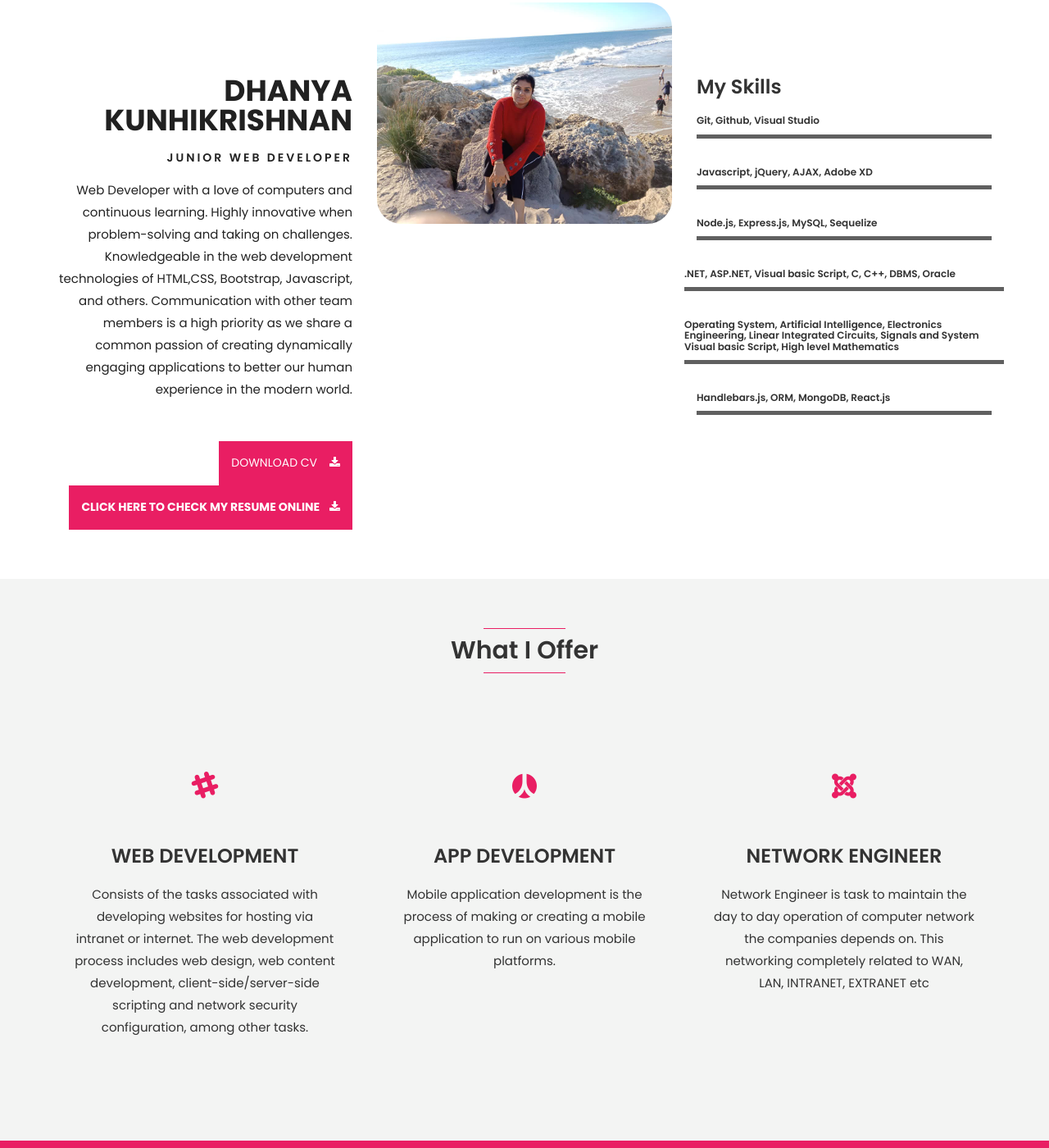
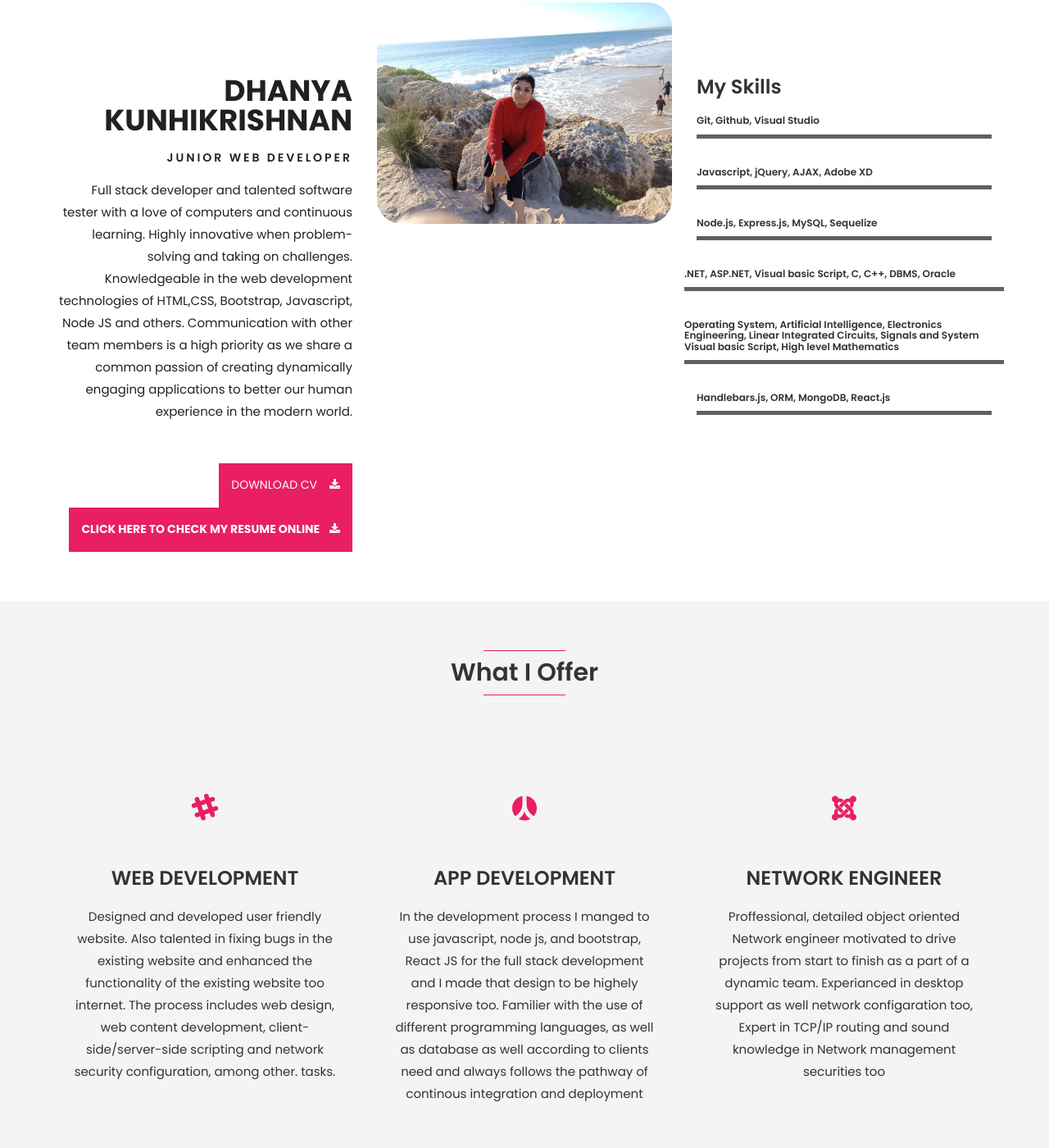
Before and after one commit to Dhanya-krishnan2/Latest-portfolio-with-music, a plain HTML site: page index.html in a window 1280 px wide. Shown: the part 857-2257 px from the top of the page at 82% size. Drawn offline with Linux system fonts and the light colour scheme.

Commit message:
added changes in the portfolio

```diff
--- a/index.html
+++ b/index.html
@@ -148,6 +148,7 @@
                                             <b>Junior Developer</b>
                                             <!--edit the designation if you are in different profession-->
                                             <b>Full Stack Developer</b>
+                                            <b>Software Testing</b>
                                             <!--edit the designation if you are in different profession-->
                                         </span>
                                     </h1>
@@ -186,15 +187,15 @@
                         <!--edit name-->
                         <h3>Junior Web Developer</h3>
                         <!--edit designation-->
-                        <p>Web Developer with a love of computers and continuous learning. Highly innovative when
+                        <p>Full stack developer and talented software tester with a love of computers and continuous learning. Highly innovative when
                             problem-solving and taking on challenges. Knowledgeable in the web development technologies
-                            of HTML,CSS, Bootstrap, Javascript, and others. Communication with other team members is a
+                            of HTML,CSS, Bootstrap, Javascript, Node JS and others. Communication with other team members is a
                             high priority as we share a common passion of creating dynamically engaging applications to
                             better our human experience in the modern world. </p>
                             <a href="images/about/Dhanya-kunhikrishan-Resume.pdf" target="_blank" download>Download CV
                                 &nbsp; &nbsp;<i class="fa fa-download"></i></a>
                                 <b>
-                            <a href="https://docs.google.com/document/d/1npCDbgqnKBpjtT_mFjHpcOZ49K8XuZfhZ5VLetqKgdE/edit" target="_blank" download> click here to check my resume online
+                            <a href="https://docs.google.com/document/d/1W4eLKkeL2bxi2iUHVr73DHOfx2uBLs0-kOAtQpRiU2Y/edit" target="_blank" download> click here to check my resume online
                                 &nbsp; &nbsp;<i class="fa fa-download"></i></a>
                             </b>
                         </div>
@@ -383,8 +384,8 @@
                         </div>
                         <div class="services-content">
                             <h3>Network Engineer</h3>
-                            <!--edit the service you give-->
-                            <p>Network Engineer is task to maintain the day to day operation of computer network the companies depends on. This networking completely related to WAN, LAN, INTRANET, EXTRANET etc</p>
+                            <!--edit the service you gi-->
+                                <p>Proffessional, detailed object oriented Network engineer motivated to drive projects from start to finish as a part of a dynamic team. Experianced in desktop support as well network configaration too, Expert in TCP/IP routing and sound knowledge in Network management securities too</p>
                         </div>
 
                     </div>
@@ -396,10 +397,10 @@
                         <div class="services-content">
                             <h3>Web Development</h3>
                             <!--edit the service you give-->
-                            <p>Consists of the tasks associated with developing websites for hosting via intranet or
+                            <p>Designed and developed user friendly website. Also talented in fixing bugs in the existing website and enhanced the functionality of the existing website too
                                 internet. The
-                                web development process includes web design, web content development,
-                                client-side/server-side scripting and network security configuration, among other
+                                process includes web design, web content development,
+                                client-side/server-side scripting and network security configuration, among other.
                                 tasks.</p>
                         </div>
 
@@ -413,8 +414,9 @@
                         <div class="services-content">
                             <h3>App Development</h3>
                             <!--edit the service you give-->
-                            <p>Mobile application development is the process of making or creating a mobile application
-                                to run on various mobile platforms.</p>
+                            <p> In the development process I manged to use javascript, node js, and bootstrap, React JS for the full stack development and I made that design to be highely responsive too.
+                                Familier with the use of different programming languages, as well as database as well according to clients need and always follows the pathway of continous integration and deployment
+                                </p>
                         </div>
 
                     </div>
```
